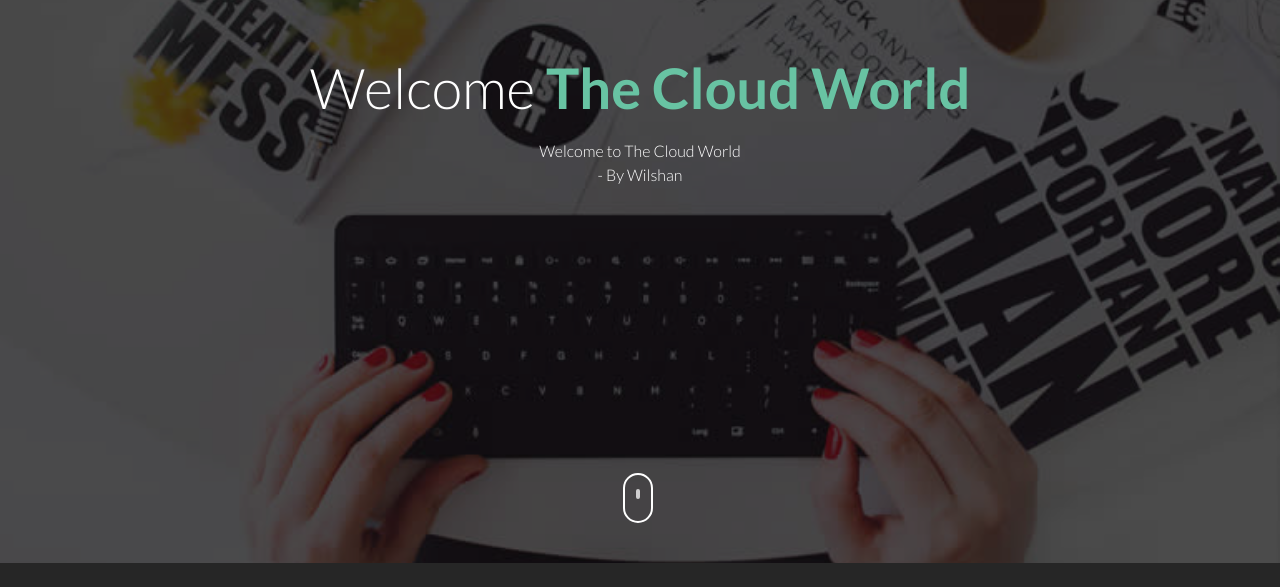
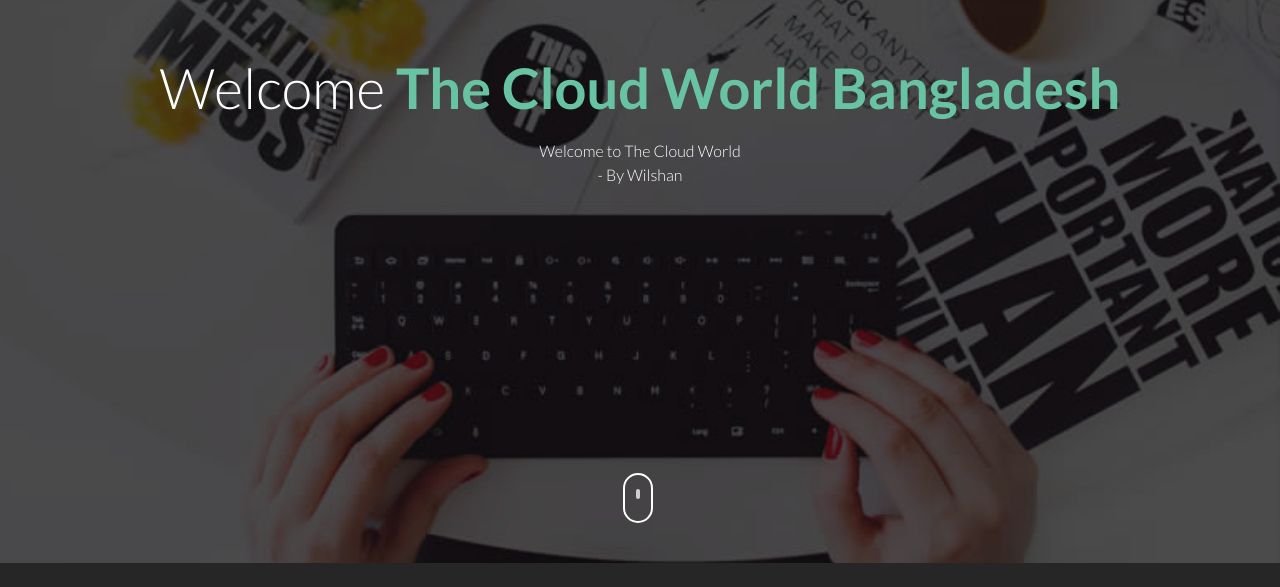
Before and after one commit to Sifat4620/code-deploy-website-ci-cd-for-demo-devops, a plain HTML site: page index.html in a window 1280 px wide. Shown: the part 237-824 px from the top of the page. Drawn offline with Linux system fonts and the light colour scheme.

Commit message:
Add same thing for test

```diff
--- a/index.html
+++ b/index.html
@@ -39,7 +39,7 @@
 				<div class="col-md-12 text-center st-header-content">
 					<div class="logo"><a href=""><img src="images/logo.png" alt=""></a></div>
 					<div class="st-header-title">
-						<h2>Welcome <span>The Cloud World</span></h2>
+						<h2>Welcome <span>The Cloud World Bangladesh</span></h2>
 						<p>Welcome to The Cloud World <br /> - By Wilshan </p>
 					</div>
 				</div>
```
